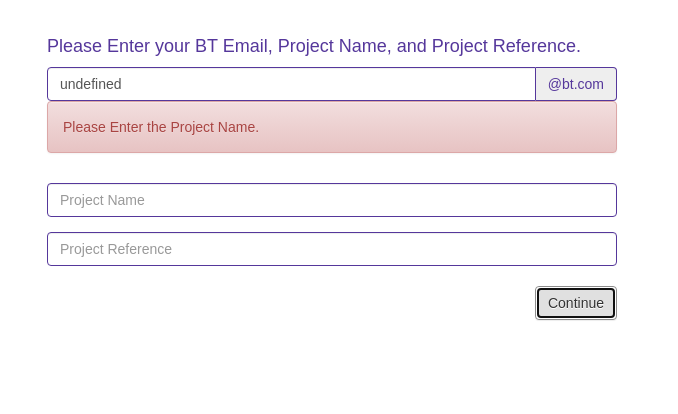
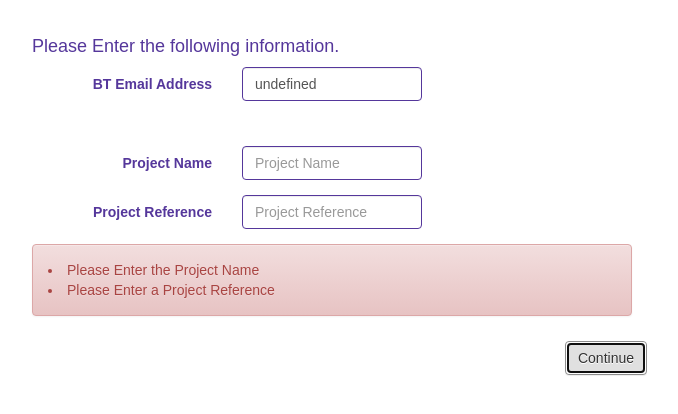
Before and after one commit to bordeltabernacle/clerk, an Electron app: page index.html in a window 800 px wide. Both pictures are taken after a click on the button "Continue". Shown: the part 124-538 px from the top of the page, without its empty margins (68-746 px from the left). Drawn offline with nearby package versions, Linux system fonts and the light colour scheme; no server answers; a web font is replaced by a local one.

Commit message:
add Project Reference

```diff
--- a/css/styles.css
+++ b/css/styles.css
@@ -58,20 +58,17 @@ body {
   display:none;
 }
 
-#resultMessage {
-  display:none;
+#loginPage {
+  margin: 0 auto;
 }
 
-#alertEmail {
-  display:none;
+#resultMessage {
+  display: none;
 }
 
-#alertProjectName {
-  display:none;
-}
-
-#alertProjectRef {
-  display:none;
+#alertMessage {
+  display: none;
+  /*clear: left;*/
 }
 
 #basic-addon2 {
@@ -79,8 +76,8 @@ body {
   color: #55379b;
 }
 
-#projectNameInput {
-  margin-top: 30px;
+#btEmailInput {
+  margin-bottom: 30px;
 }
 
 #main {
--- a/index.html
+++ b/index.html
@@ -40,33 +40,45 @@
   <div id="main" class="container">
     <div class="row">
       <div class="center">
-        <div class="col-md-8">
+        <div col-sm-6>
           <!-- LOGIN PAGE -->
           <div id="loginPage">
-            <form>
+            <form class="form-horizontal" id="loginForm">
               <div>
-                <h4>Please Enter your BT Email, Project Name, and Project Reference.</h4>
+                <h4>Please Enter the following information.</h4>
               </div>
-              <div id="alertEmail" class="alert alert-danger" role="alert">
+
+              <div class="form-group">
+              <label for="btEmailInput" class="col-xs-4 control-label">BT Email Address</label>
+              <div class="col-xs-4" data-balloon-length="medium" data-balloon="This must be a valid BT email address." data-balloon-pos="up">
+                <input id="btEmailInput" type="email" class="form-control" placeholder="BT email" pattern="\w+\.(\d\.)?\w+\@bt\.com">
+                </div>
               </div>
-              <div class="input-group" data-balloon-length="medium" data-balloon="You only need to enter the name part of your email address" data-balloon-pos="up">
-                <input id="btEmailInput" type="text" class="form-control" placeholder="BT email" aria-describedby="basic-addon2" pattern="\w+\.(\d\.)?\w+">
-                <span class="input-group-addon" id="basic-addon2">@bt.com</span>
+
+              <div class="form-group">
+              <label for="projectNameInput" class="col-xs-4 control-label">Project Name</label>
+              <div class="col-xs-4" data-balloon-length="medium" data-balloon="This is the project name associated with the Cisco show files you are processing" data-balloon-pos="up">
+                <input id="projectNameInput" type="text" class="form-control" placeholder="Project Name">
+                </div>
               </div>
-              <div id="alertProjectName" class="alert alert-danger" role="alert">
-              </div>
-              <div class="form-group" data-balloon-length="medium" data-balloon="This is the project name associated with the Cisco show files you are processing" data-balloon-pos="up">
-                <input id="projectNameInput" type="text" class="form-control" placeholder="Project Name">
-              </div>
-              <div id="alertProjectRef" class="alert alert-danger" role="alert">
-              </div>
-              <div class="form-group" data-balloon-length="medium" data-balloon="This is the project reference associated with the Cisco show files you are processing" data-balloon-pos="down">
+
+              <div class="form-group">
+              <label for="projectRefInput" class="col-xs-4 control-label">Project Reference</label>
+              <div class="col-xs-4" data-balloon-length="medium" data-balloon="This is the project reference associated with the Cisco show files you are processing" data-balloon-pos="down">
                 <input id="projectRefInput" type="text" class="form-control" placeholder="Project Reference">
               </div>
+
+              </div>
+              <div id="alertMessage" class="alert alert-danger" role="alert">
+            <ul>
+
+            </ul>
+            </div>
               <div class="form-group">
                 <button id="loginPageContinue" type="button" class="btn btn-default form-button pull-right">Continue</button>
               </div>
             </form>
+
           </div>
           <!-- INPUT FORM -->
           <div id="inputForm">
--- a/index.js
+++ b/index.js
@@ -14,42 +14,40 @@
 
  document.getElementById('btEmailInput').value = localStorage.btEmail;
 
- document.getElementById('loginPageContinue').addEventListener('click', (event) => {
+ const loginPageSubmit = document.getElementById('loginPageContinue');
+ loginPageSubmit.addEventListener('click', (event) => {
+   const btEmailInput = document.getElementById('btEmailInput');
+   const projectNameInput = document.getElementById('projectNameInput');
+   const projectRefInput = document.getElementById('projectRefInput');
+   const alertMessage = document.getElementById('alertMessage');
+   alertMessage.innerHTML = '';
    t1 = performance.now();
-   const btEmailInputValue = document.getElementById('btEmailInput').value;
-   const alertEmail = document.getElementById('alertEmail');
-   const projectNameInputValue = document.getElementById('projectNameInput').value;
-   const alertProjectName = document.getElementById('alertProjectName');
-   const projectRefInputValue = document.getElementById('projectRefInput').value;
-   const alertProjectRef = document.getElementById('alertProjectRef');
-   if (btEmailInputValue === '') {
-     alertEmail.innerHTML = 'Please Enter your BT Email Address';
-     alertEmail.style.display = 'block';
-     return false;
+   if (btEmailInput.value === '' || projectNameInput.value === '' || projectRefInput.value === '') {
+     if (btEmailInput.value === '') {
+       alertMessage.style.display = 'block';
+       alertMessage.innerHTML += '<li>Please Enter your BT Email Address</li>';
      }
-   if (projectNameInputValue === '') {
-     alertProjectName.innerHTML = 'Please Enter the Project Name.';
-     alertProjectName.style.display = 'block';
-     return false;
+     if (projectNameInput.value === '') {
+       alertMessage.style.display = 'block';
+       alertMessage.innerHTML += '<li>Please Enter the Project Name</li>';
      }
-   if (projectRefInputValue === '') {
-     alertProjectRef.innerHTML = 'Please Enter a Project Reference.';
-     alertProjectRef.style.display = 'block';
-     return false;
+     if (projectRefInput.value === '') {
+       alertMessage.style.display = 'block';
+       alertMessage.innerHTML += '<li>Please Enter a Project Reference</li>';
      }
-   localStorage.btEmail = btEmailInputValue;
-   projectName = projectNameInputValue.replace(/ /g, '_');
-   projectRef = projectRefInputValue;
+   } else {
+     localStorage.btEmail = btEmailInput.value;
+     projectName = projectNameInput.value.replace(/ /g, '_');
+     projectRef = projectRefInput.value;
      user = document.getElementById('btEmailInput').value;
      const d = new Date();
      const [y, m, date, h, min, s] = [d.getFullYear(), (d.getMonth() + 1), d.getDate(), d.getHours(), d.getMinutes(), d.getSeconds()];
      const defaultFilename = `${projectName}_inventory_${y}${m}${date}${h}${min}${s}`;
      document.getElementById('inventoryFilename').value = defaultFilename;
-   alertEmail.style.display = 'none';
-   alertProjectName.style.display = 'none';
-   alertProjectRef.style.display = 'none';
+     alertMessage.style.display = 'none';
      document.getElementById('loginPage').style.display = 'none';
      document.getElementById('inputForm').style.display = 'block';
+   }
  });
 
  document.getElementById('showFilesDirSelect').addEventListener('click', (event) => {
```
Lines whose indentation alone changed are shown as unchanged.
